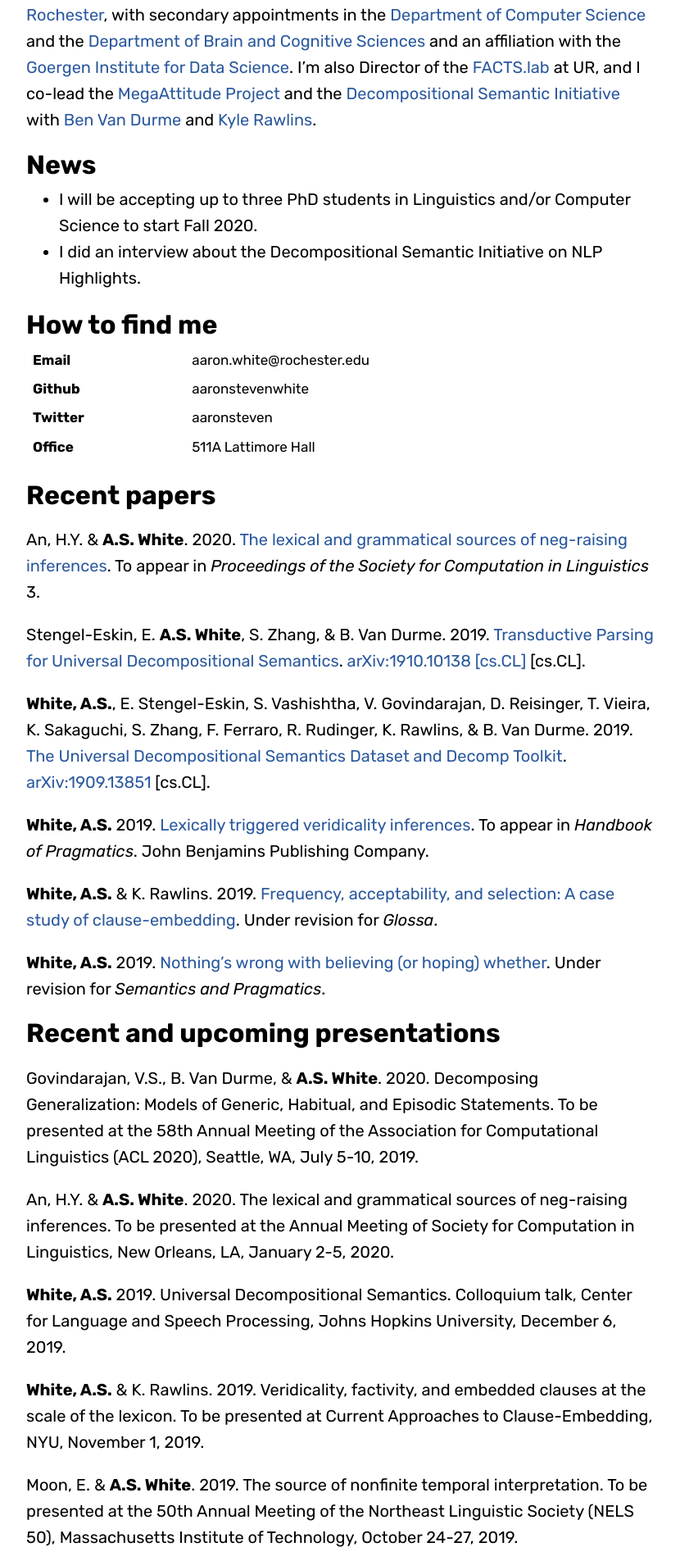
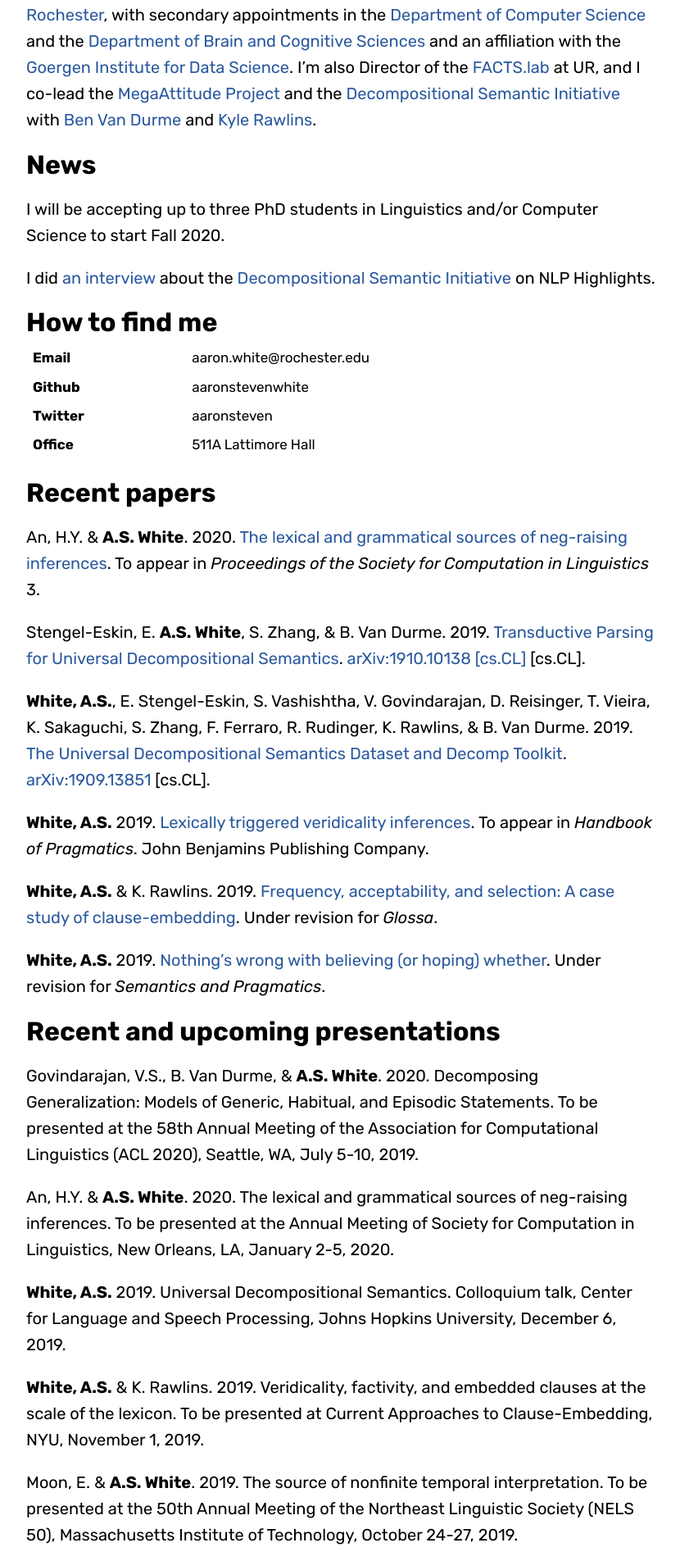
Before and after one commit to JIAXINGUY/aaronstevenwhite.github.io, a Jekyll site: the page built from index.md, in a window 1280 px wide. Shown: the part 564-2468 px from the top of the page at 82% size, without its empty margins (224-1054 px from the left). Built offline with Jekyll 4.4.1, drawn with Linux system fonts in a browser that asks for light colours; some web fonts are replaced.

Commit message:
Removes enumeration for news because it does not show links

```diff
--- a/index.md
+++ b/index.md
@@ -15,8 +15,9 @@ I'm an Assistant Professor in the [Department of Linguistics](http://www.sas.roc
 
 # News
 
-- I will be accepting up to three PhD students in Linguistics and/or Computer Science to start Fall 2020.
-- I did [an interview](https://soundcloud.com/nlp-highlights/94-decompositional-semantics-with-aaron-white) about the [Decompositional Semantic Initiative](http://decomp.io) on NLP Highlights.
+I will be accepting up to three PhD students in Linguistics and/or Computer Science to start Fall 2020.
+
+I did [an interview](https://soundcloud.com/nlp-highlights/94-decompositional-semantics-with-aaron-white) about the [Decompositional Semantic Initiative](http://decomp.io) on NLP Highlights.
 
 # How to find me
 
```
